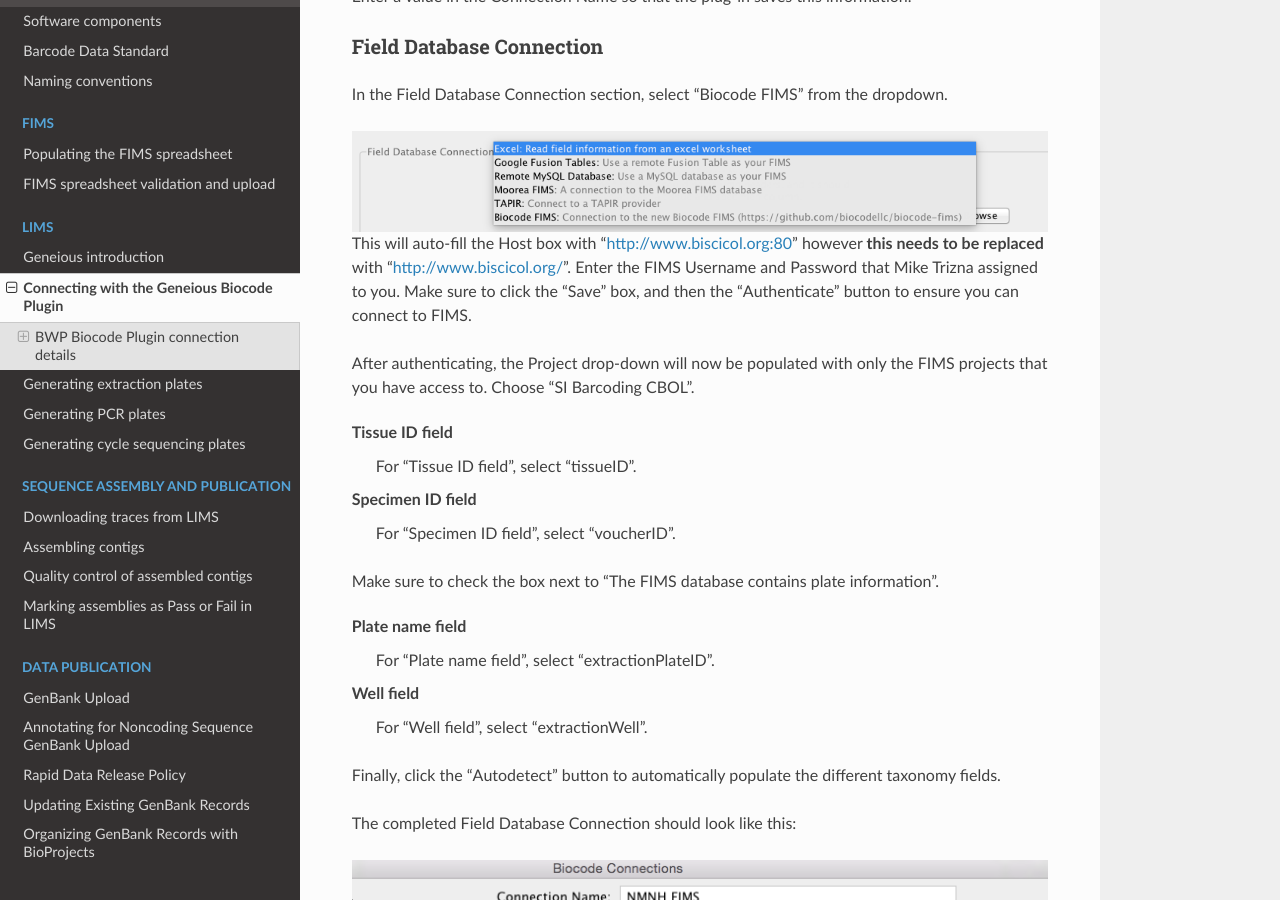
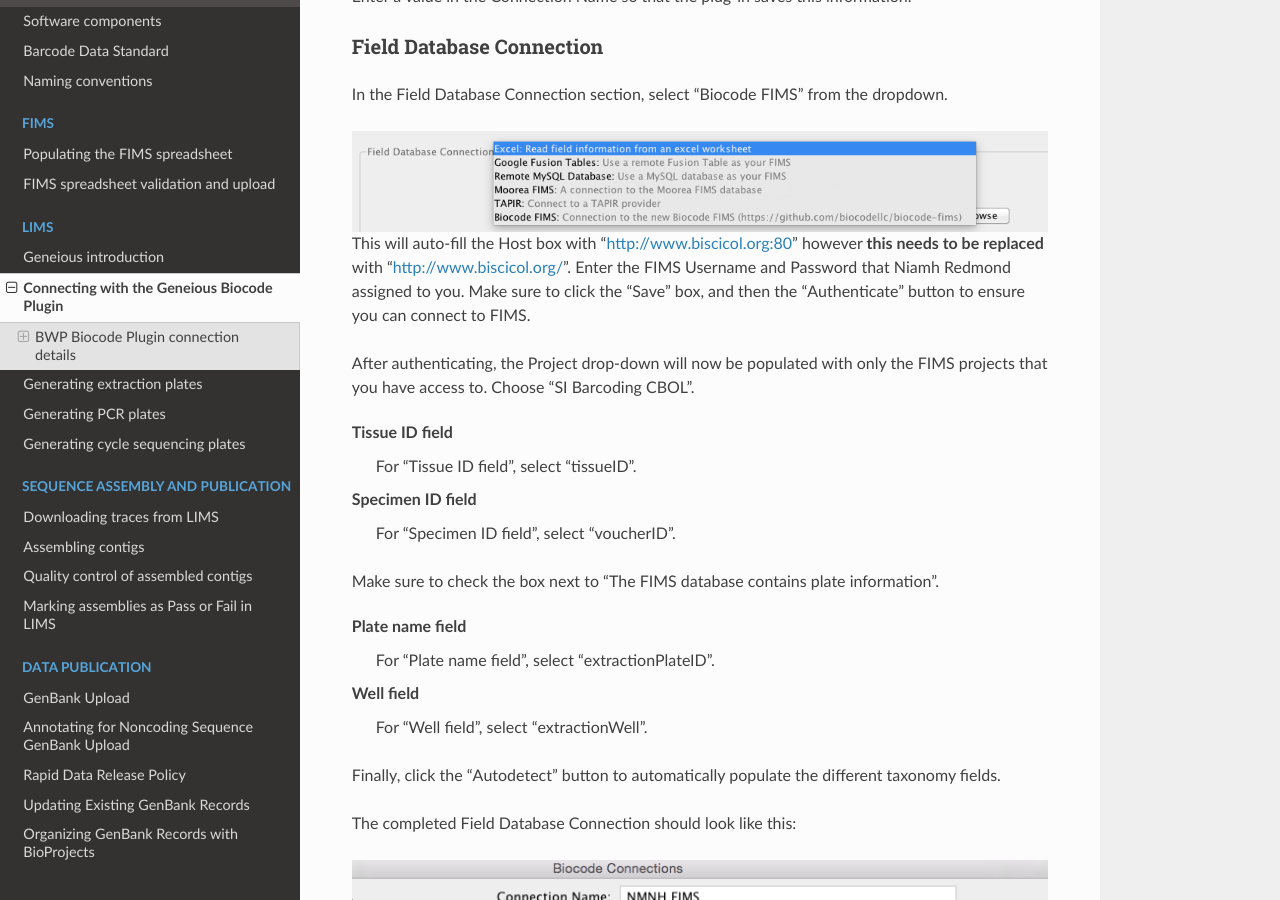
Before and after one commit to SIBarcodeNetwork/ReadtheDocsMaster, a Sphinx documentation site: the page built from Docs/biocode_plugin.rst, in a window 1280 px wide and 900 px high, scrolled down 1364 px. Built offline with Sphinx 7.4.7 and the Read the Docs theme 2.0.0, drawn with Linux system fonts in a browser that asks for light colours.

Commit message:
Took Mike's name off of FIMS account documentation
Replaced it with Niamh

```diff
--- a/Docs/biocode_plugin.rst
+++ b/Docs/biocode_plugin.rst
@@ -32,7 +32,7 @@
   :align: center
   :target: /en/latest/_images/biocode_fims_options.png
 
-This will auto-fill the Host box with "http://www.biscicol.org:80" however **this needs to be replaced** with "http://www.biscicol.org/". Enter the FIMS Username and Password that Mike Trizna assigned to you. Make sure to click the "Save" box, and then the "Authenticate" button to ensure you can connect to FIMS.
+This will auto-fill the Host box with "http://www.biscicol.org:80" however **this needs to be replaced** with "http://www.biscicol.org/". Enter the FIMS Username and Password that Niamh Redmond assigned to you. Make sure to click the "Save" box, and then the "Authenticate" button to ensure you can connect to FIMS.
 
 After authenticating, the Project drop-down will now be populated with only the FIMS projects that you have access to. Choose "SI Barcoding CBOL".
 
```
